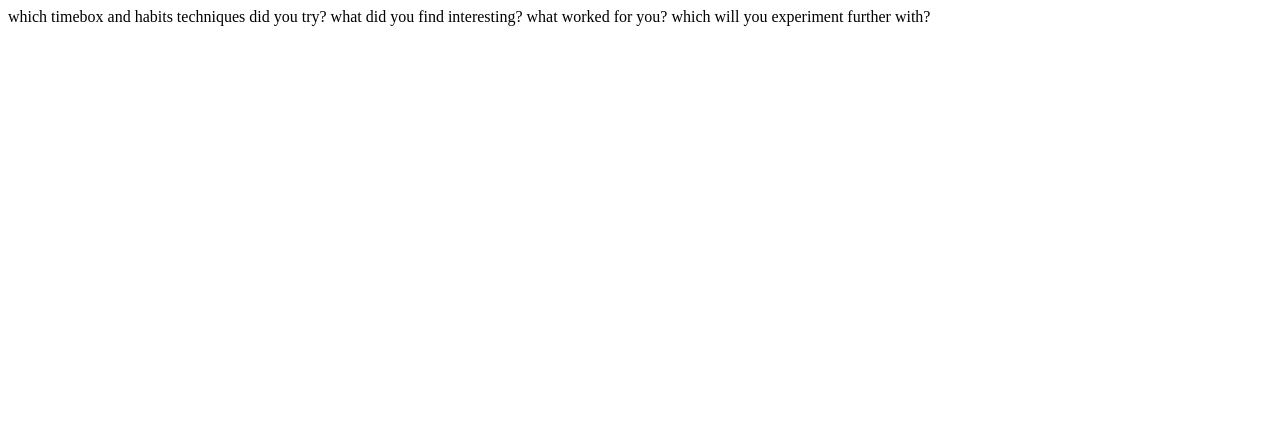
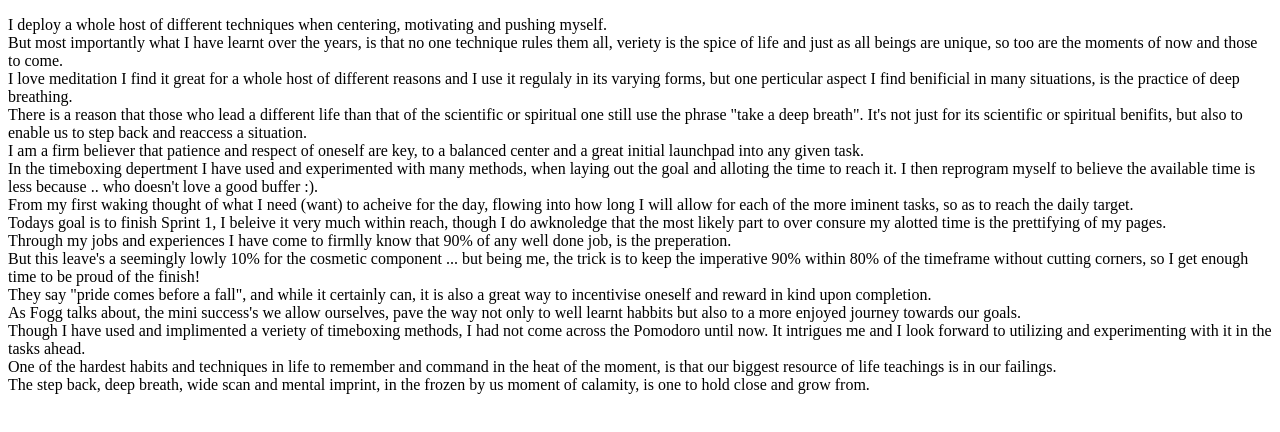
Before and after one commit to sam-by-name/sam-by-name.github.io, a plain HTML site: page blog/c1-time-and-habits-blog.html in a window 1280 px wide. Drawn offline with Linux system fonts and the light colour scheme.

Commit message:
complete time and habit blog

```diff
--- a/blog/c1-time-and-habits-blog.html
+++ b/blog/c1-time-and-habits-blog.html
@@ -10,19 +10,28 @@
 
   <body>
 
+    <div>
 
-    which timebox and habits techniques did you try?
+    <p>I deploy a whole host of different techniques when centering, motivating and pushing myself.<br>
+    But most importantly what I have learnt over the years, is that no one technique rules them all, veriety is the spice of life and just as all beings are unique, so too are the moments of now and those to come.<br>
+    I love meditation I find it great for a whole host of different reasons and I use it regulaly in its varying forms, but one perticular aspect I find benificial in many situations, is the practice of deep breathing.<br>
+    There is a reason that those who lead a different life than that of the scientific or spiritual one still use the phrase "take a deep breath". It's not just for its scientific or spiritual benifits, but also to enable us to step back and reaccess a situation.<br>
+    I am a firm believer that patience and respect of oneself are key, to a balanced center and a great initial launchpad into any given task.<br>
+    In the timeboxing depertment I have used and experimented with many methods, when laying out the goal and alloting the time to reach it. I then reprogram myself to believe the available time is less because .. who doesn't love a good buffer :).<br>
+    From my first waking thought of what I need (want) to acheive for the day, flowing into how long I will allow for each of the more iminent tasks, so as to reach the daily target.<br>
+    Todays goal is to finish Sprint 1, I beleive it very much within reach, though I do awknoledge that the most likely part to over consure my alotted time is the prettifying of my pages.<br>
+    Through my jobs and experiences I have come to firmlly know that 90% of any well done job, is the preperation.<br>
+    But this leave's a seemingly lowly 10% for the cosmetic component ... but being me, the trick is to keep the imperative 90% within 80% of the timeframe without cutting corners, so I get enough time to be proud of the finish!<br>
+    They say "pride comes before a fall", and while it certainly can, it is also a great way to incentivise oneself and reward in kind upon completion.<br>
+
+    As Fogg talks about, the mini success's we allow ourselves, pave the way not only to well learnt habbits but also to a more enjoyed journey towards our goals.<br>
+    Though I have used and implimented a veriety of timeboxing methods, I had not come across the Pomodoro until now. It intrigues me and I look forward to utilizing and experimenting with it in the tasks ahead.<br>
+    One of the hardest habits and techniques in life to remember and command in the heat of the moment, is that our biggest resource of life teachings is in our failings.<br>
+    The step back, deep breath, wide scan and mental imprint, in the frozen by us moment of calamity, is one to hold close and grow from.</p>
 
 
 
-    what did you find interesting?
-
-
-    what worked for you?
-
-
-    which will you experiment further with?
-
+    </div>
 
 
   </body>
```
